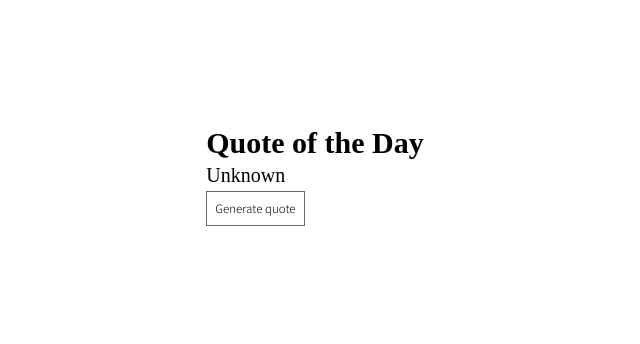
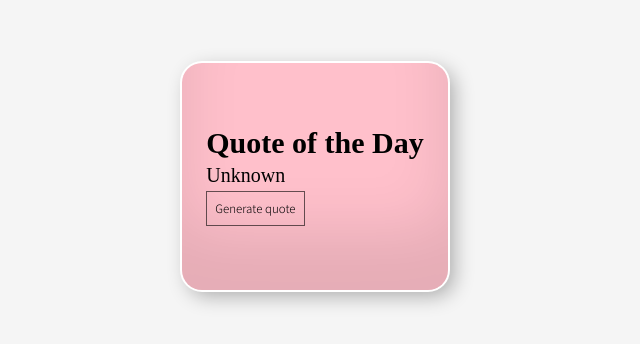
Before and after one commit to maenerosa/quote-app, a website built with Vite: page index.html in a window 1280 px wide. Shown: the part 224-568 px from the top of the page, without its empty margins (325-965 px from the left). Built offline with nearby package versions, Linux system fonts and the light colour scheme; a web font is replaced by a local one.

Commit message:
update css file

```diff
--- a/style.css
+++ b/style.css
@@ -13,12 +13,18 @@ body {
   justify-content: center;
   align-items: center;
   flex-direction: column;
+  background-color: whitesmoke;
 }
 .quote-container {
   font-family: "Jim Nightshade", script;
   font-size: 20px;
   line-height: 2rem;
   hanging-punctuation: first;
+  background-color: pink;
+  border-radius: 20px;
+  padding: 4rem 1.5rem;
+  box-shadow: inset 0 -3em 3em rgba(0, 0, 0, 0.1), 0 0 0 2px rgb(255, 255, 255),
+    0.3em 0.3em 1em rgba(0, 0, 0, 0.3);
 }
 
 button {
```
